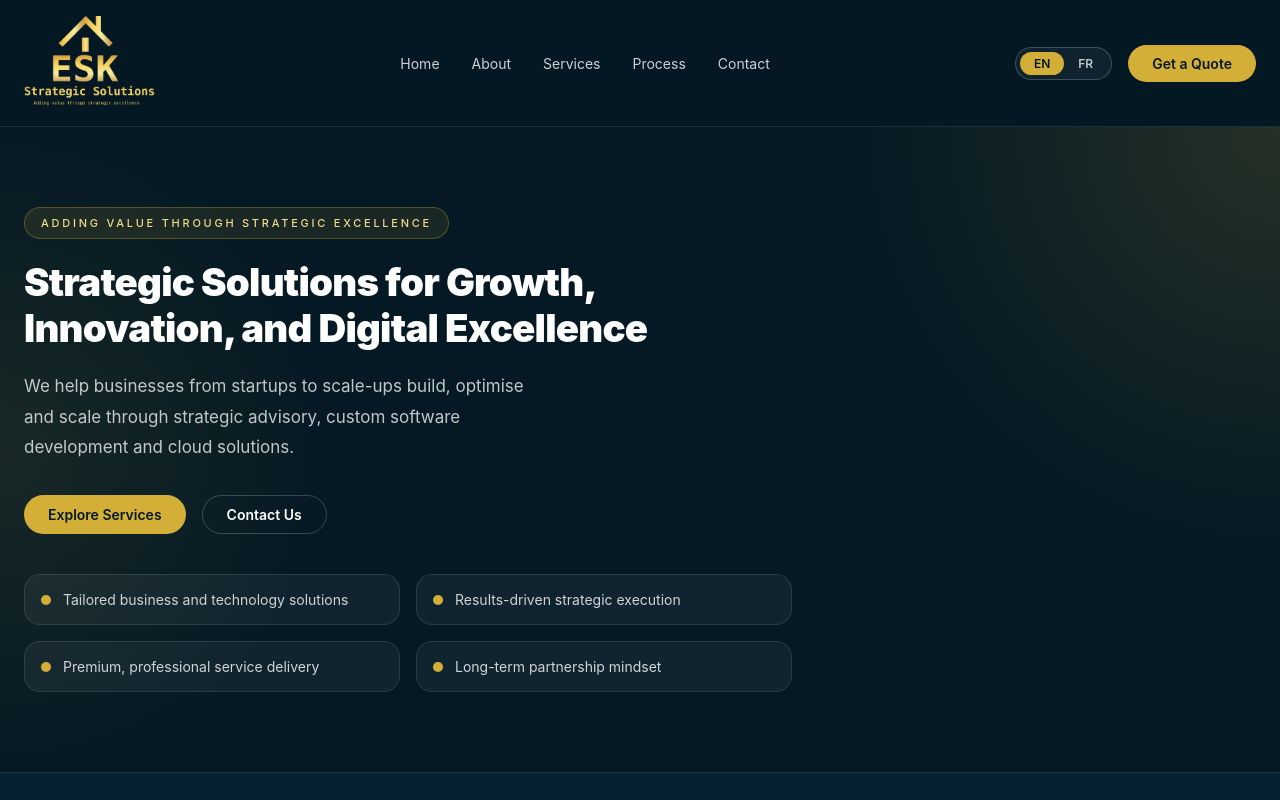
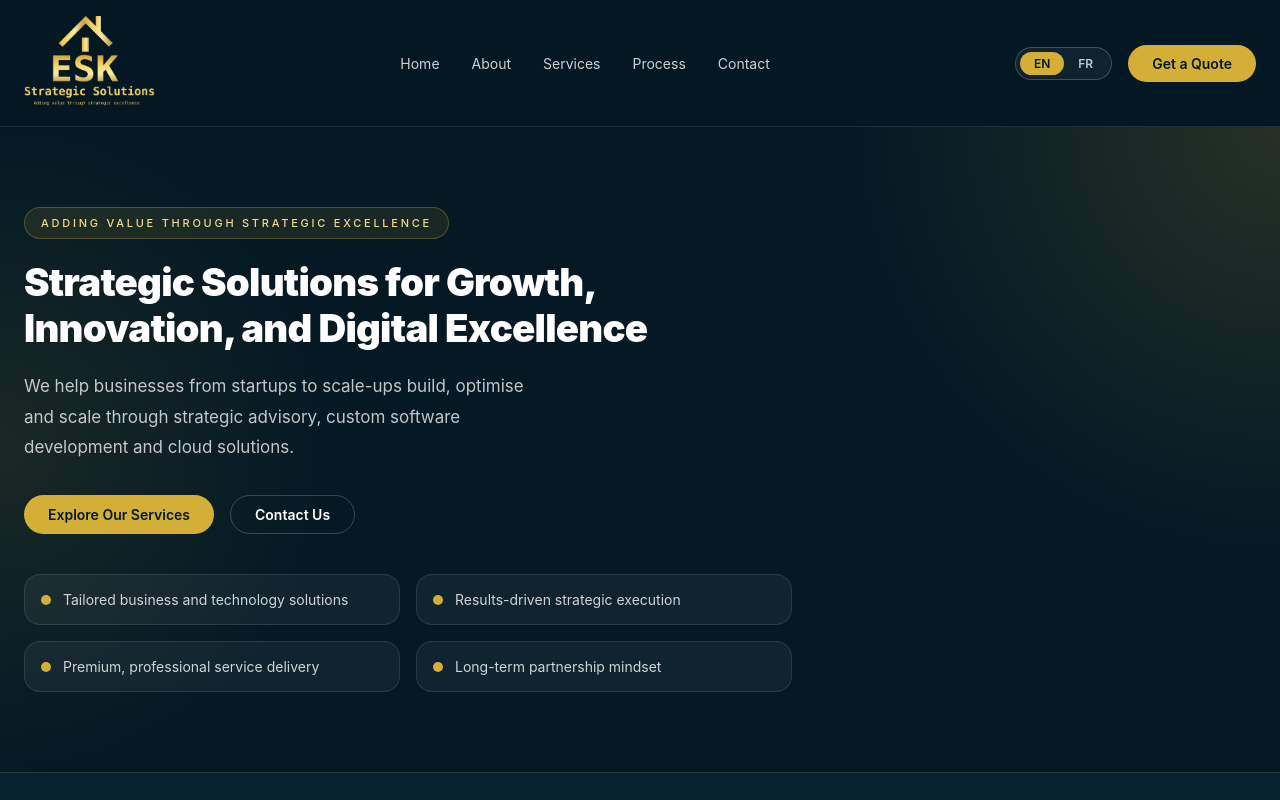
Before and after one commit to kevincode06/eskstrategic, a React (Create React App) app: page / in a window 1280 px wide. Shown: the top 800 px of the page. Built offline with nearby package versions, Linux system fonts and the light colour scheme.

Commit message:
fix a button

```diff
--- a/src/components/EskStrategicHomepage.jsx
+++ b/src/components/EskStrategicHomepage.jsx
@@ -24,7 +24,7 @@ export default function EskStrategicHomepage() {
         },
         cta: {
           quote: "Get a Quote",
-          explore: "Explore Services",
+          explore: "Explore Our Services",
           contact: "Contact Us",
           start: "Start a Conversation",
           submit: "Submit Enquiry",
```
